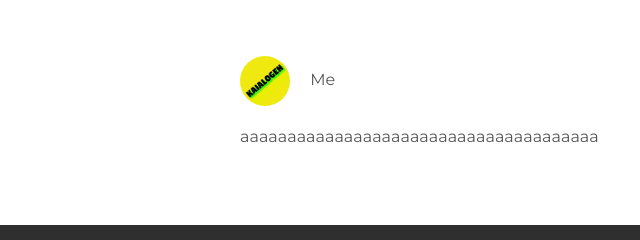
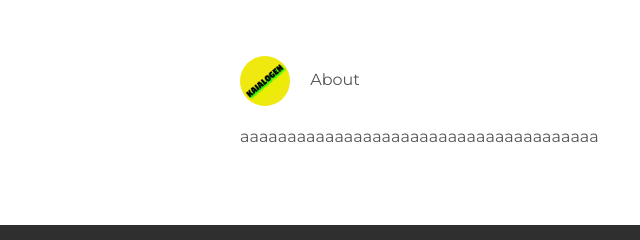
Before and after one commit to Kaialogen/Kaialogen.github.io, a plain HTML site: page index.html in a window 1280 px wide. Shown: the part 154-394 px from the top of the page, 0-640 px from the left. Drawn offline with Linux system fonts and the light colour scheme.

Commit message:
Update index.html

```diff
--- a/index.html
+++ b/index.html
@@ -27,7 +27,7 @@
        <div class="post">
          <div class="post-author">
            <img src="Me.png">
-           <span>Me</span>
+           <span>About</span>
          </div>
          <p class="post-date"></p>
          <h3 class="post-title"></h3>
```
